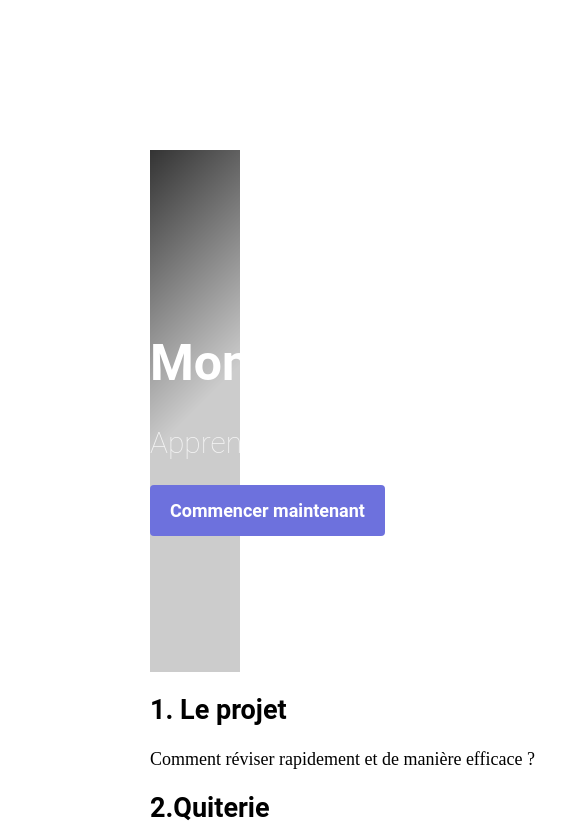
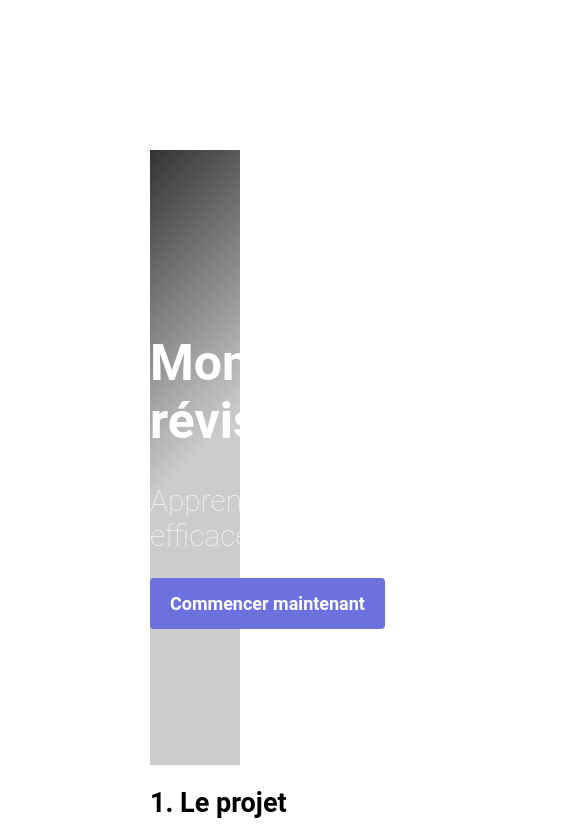
Before and after one commit to Quiterie01/landing, a plain HTML site: page vitrine.html in a window 390 px wide. Shown: the top 839 px of the page, 585 px wide, since content can reach past the window. Drawn offline with Linux system fonts and the light colour scheme.

Commit message:
Update style.css

```diff
--- a/style.css
+++ b/style.css
@@ -14,10 +14,28 @@ a
 	text-decoration: none;
 
 }
-.container
-{
-	width: 700px;
-	margin: 0auto;
+.container {
+        width: 700px;
+        margin: 0 auto;
+}
+
+@media (max-width: 960px) {
+
+  .container {
+    width: 700px;
+  }
+}
+@media (max-width: 720px) {
+
+  .container {
+    width: 500px;
+  }
+}
+@media (max-width: 540px) {
+
+  .container {
+    width: 300px;
+  }
 }
 .avatar
 {
```
